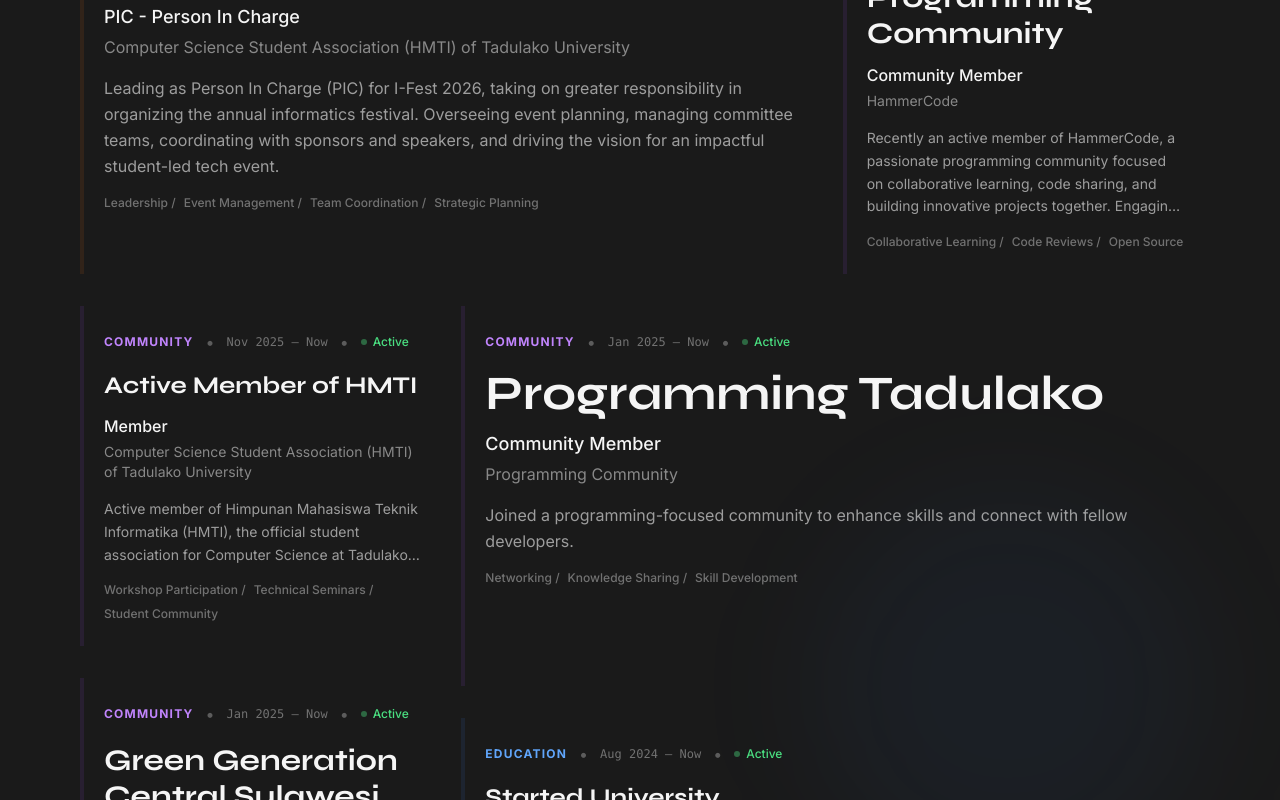
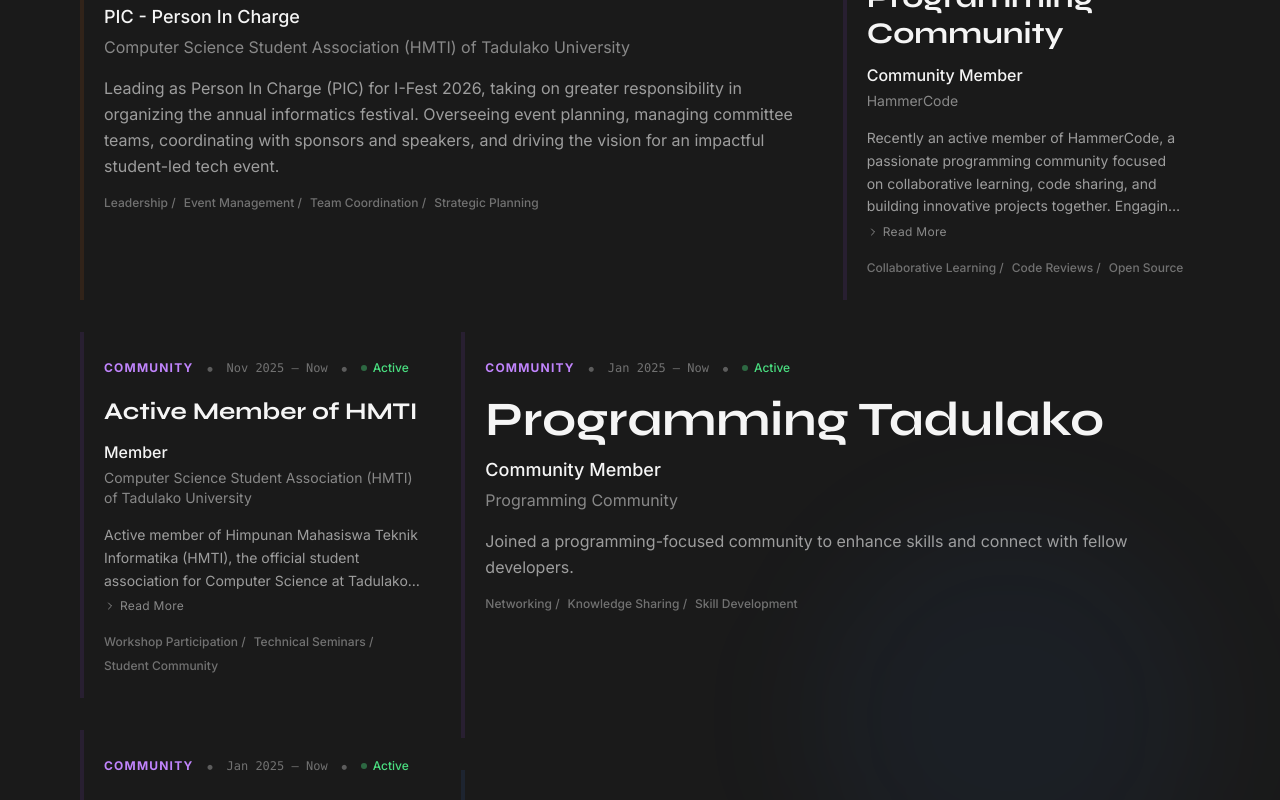
Before and after one commit to Dareean/portofolio, a Next.js app: page /journey in a window 1280 px wide. Shown: the part 1280-2080 px from the top of the page. Built offline with nearby package versions, Linux system fonts and the light colour scheme.

Commit message:
feat: Add new 'Journey' page with an interactive, filterable experience timeline and create the 'Work' page.

```diff
--- a/app/journey/page.tsx
+++ b/app/journey/page.tsx
@@ -5,7 +5,7 @@
 import Link from "next/link";
 import { EXPERIENCES, Experience } from "@/lib/data";
 import FloatingNav from "@/components/FloatingNav";
-import { ChevronLeft, Circle, Dot, Inbox } from "lucide-react";
+import { ChevronLeft, ChevronRight, Circle, Dot, Inbox } from "lucide-react";
 import gsap from "gsap";
 import { ScrollTrigger } from "gsap/ScrollTrigger";
 
@@ -76,6 +76,7 @@
   index: number;
 }) {
   const style = categoryStyles[experience.category] || categoryStyles.work;
+  const [isDescExpanded, setIsDescExpanded] = useState(false);
 
   // Vary sizes for visual interest
   const isLarge = index % 3 === 0;
@@ -160,17 +161,35 @@
         </div>
 
         {/* Description - Show more for larger items */}
+        <div className="mb-4">
           <p
             className={`leading-relaxed text-off-white/60 ${
               isLarge
-              ? "text-base line-clamp-none"
+                ? "text-base"
                 : isMedium
-                ? "text-sm line-clamp-4"
-                : "text-sm line-clamp-3"
-          } mb-4`}
+                  ? `text-sm ${isDescExpanded ? "" : "line-clamp-4"}`
+                  : `text-sm ${isDescExpanded ? "" : "line-clamp-3"}`
+            }`}
           >
             {experience.description}
           </p>
+          {!isLarge &&
+            experience.description.length > (isMedium ? 200 : 120) && (
+              <button
+                className="mt-1.5 inline-flex items-center gap-1 text-off-white/50 hover:text-off-white text-[10px] sm:text-xs tracking-wide transition-colors duration-200"
+                onClick={() => setIsDescExpanded(!isDescExpanded)}
+              >
+                <motion.span
+                  animate={{ rotate: isDescExpanded ? 180 : 0 }}
+                  transition={{ duration: 0.2 }}
+                  className="inline-block"
+                >
+                  <ChevronRight className="w-3 h-3" />
+                </motion.span>
+                {isDescExpanded ? "Show Less" : "Read More"}
+              </button>
+            )}
+        </div>
 
         {/* Highlights */}
         {experience.highlights && experience.highlights.length > 0 && (
--- a/app/work/page.tsx
+++ b/app/work/page.tsx
@@ -366,6 +366,7 @@
 }) {
   const cardRef = useRef<HTMLDivElement>(null);
   const [isHovered, setIsHovered] = useState(false);
+  const [isDescExpanded, setIsDescExpanded] = useState(false);
 
   const sizeClasses = {
     small: "col-span-1 row-span-1",
@@ -382,7 +383,18 @@
     xlarge: "line-clamp-4",
   };
 
+  // Threshold for showing "Read More" based on description length vs card size
+  const readMoreThreshold = {
+    small: 80,
+    medium: 80,
+    large: 180,
+    xlarge: 180,
+  };
+
   const isLargeCard = size === "large" || size === "xlarge";
+  const needsReadMore =
+    project.description &&
+    project.description.length > readMoreThreshold[size];
 
   return (
     <motion.div
@@ -395,13 +407,21 @@
       <div
         ref={cardRef}
         onMouseEnter={() => setIsHovered(true)}
-        onMouseLeave={() => setIsHovered(false)}
+        onMouseLeave={() => {
+          setIsHovered(false);
+          setIsDescExpanded(false);
+        }}
         className="h-full w-full relative bg-gradient-to-br from-off-white/5 to-off-white/[0.02] backdrop-blur-xl rounded-2xl lg:rounded-3xl overflow-hidden border border-off-white/20 hover:border-off-white/40 shadow-2xl group transition-all duration-500"
       >
         <Link
           href={project.link || `/work/${project.id}`}
           target={project.link ? "_blank" : undefined}
           className="block h-full"
+          onClick={(e) => {
+            if ((e.target as HTMLElement).closest(".read-more-btn")) {
+              e.preventDefault();
+            }
+          }}
         >
           {/* Background Image */}
           <div className="absolute inset-0">
@@ -464,7 +484,7 @@
                 {project.title}
               </h3>
 
-              {/* Description — size-aware, animated reveal */}
+              {/* Description — size-aware, animated reveal with Read More */}
               {project.description && (
                 <motion.div
                   initial={false}
@@ -476,11 +496,30 @@
                   className="overflow-hidden"
                 >
                   <p
-                    className={`text-off-white/70 text-xs sm:text-sm leading-relaxed ${descClamp[size]}`}
+                    className={`text-off-white/70 text-xs sm:text-sm leading-relaxed ${isDescExpanded ? "" : descClamp[size]}`}
                     style={{ textShadow: "0 1px 4px rgba(0,0,0,0.6)" }}
                   >
                     {project.description}
                   </p>
+                  {needsReadMore && (
+                    <button
+                      className="read-more-btn mt-1.5 inline-flex items-center gap-1 text-off-white/50 hover:text-off-white text-[10px] sm:text-xs tracking-wide transition-colors duration-200"
+                      onClick={(e) => {
+                        e.preventDefault();
+                        e.stopPropagation();
+                        setIsDescExpanded(!isDescExpanded);
+                      }}
+                    >
+                      <motion.span
+                        animate={{ rotate: isDescExpanded ? 180 : 0 }}
+                        transition={{ duration: 0.2 }}
+                        className="inline-block"
+                      >
+                        <ChevronRight className="w-3 h-3" />
+                      </motion.span>
+                      {isDescExpanded ? "Show Less" : "Read More"}
+                    </button>
+                  )}
                 </motion.div>
               )}
 
```
Lines whose indentation alone changed are shown as unchanged.
